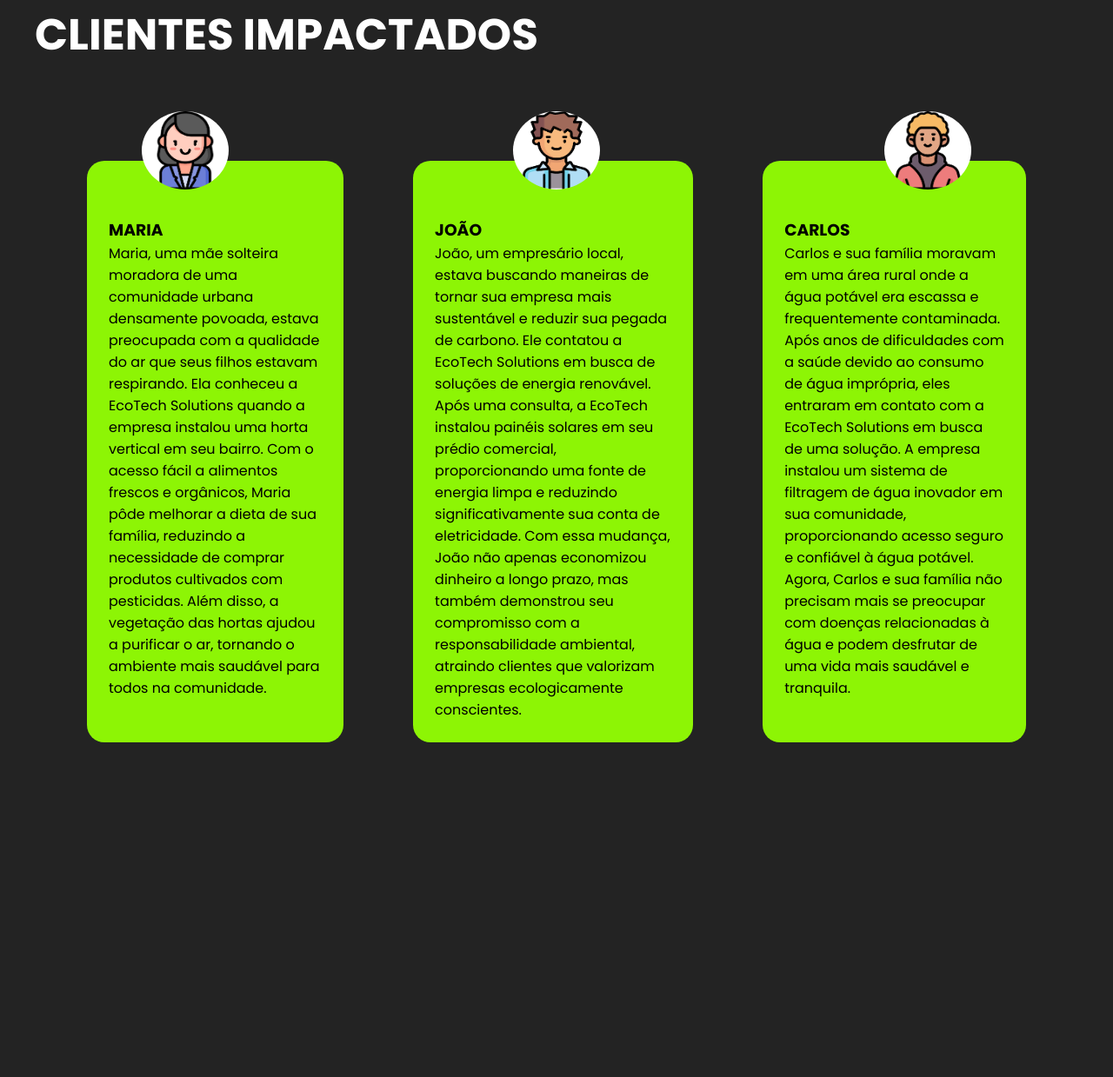
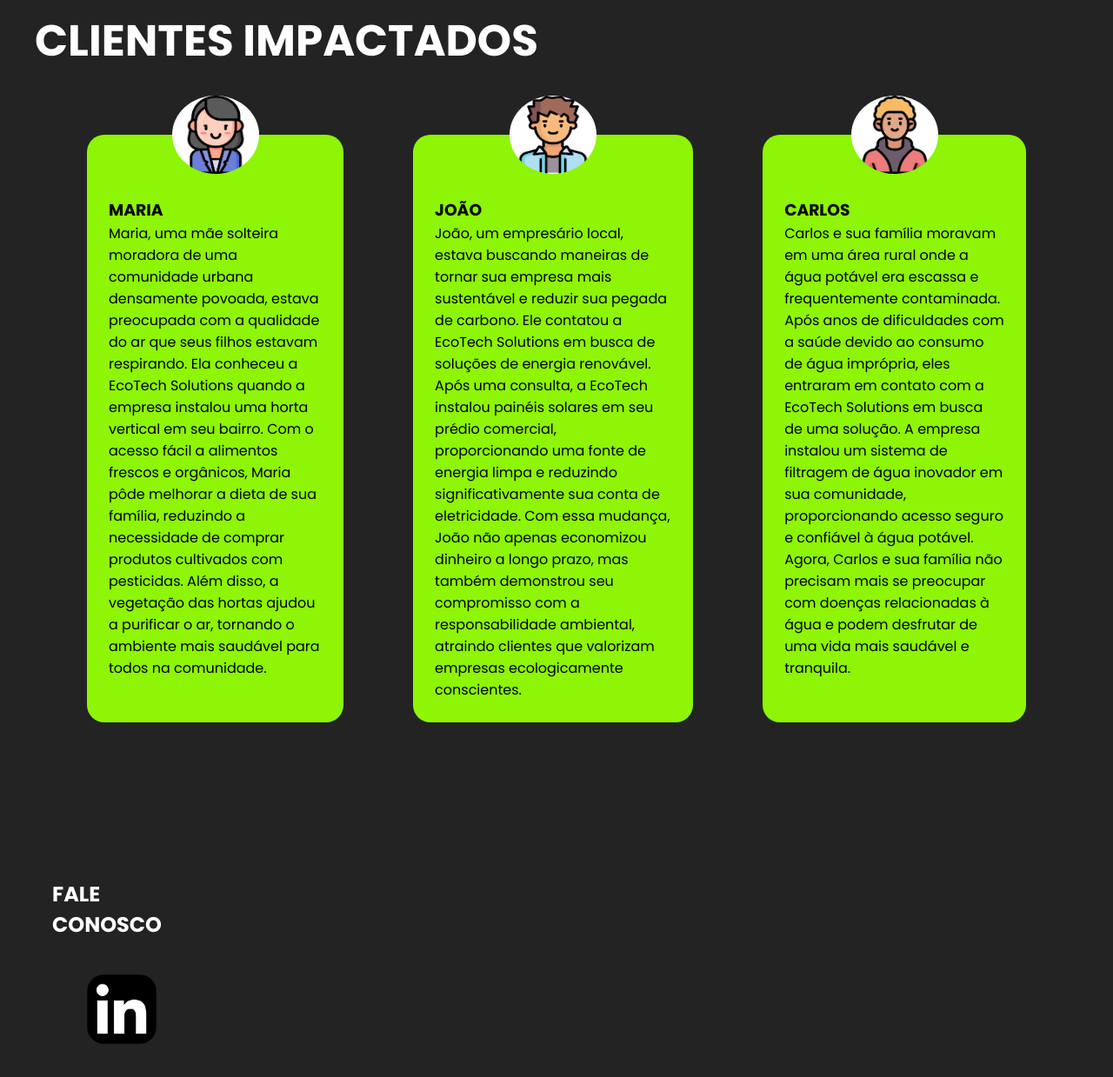
Before and after one commit to MarleyDEVV/miss-oMOMENTO, a plain HTML site: page missaãoMomento/index.html in a window 1280 px wide. Shown: the part 777-2016 px from the top of the page at 87% size. Before the commit the page ends 1731 px from the top, so only its background shows below. Drawn offline with Linux system fonts and the light colour scheme.

Commit message:
atualização

```diff
--- a/missaãoMomento/css/style.css
+++ b/missaãoMomento/css/style.css
@@ -3,6 +3,38 @@
     padding: 0%;
 
 }
+
+@media (max-width: 400px) {
+    header {
+        flex-direction: column;
+        flex-wrap: wrap;
+        min-width: 100%;
+        margin: auto;
+    }
+
+    main {
+       flex-direction: column;
+       margin: auto;
+    }
+    body{
+        margin: auto;
+        display: flex;
+        flex-wrap: wrap;
+
+    }
+
+    .imgcapa{
+        display: none;
+    }
+
+    .clientes{
+        display: flex;
+        flex-direction: column;
+        justify-content: center;
+        margin: auto;
+    }
+}
+
 
 body{
     background-color: rgb(35, 35, 35);
@@ -91,18 +123,22 @@ aside h1{
     border-radius: 20px;
 }
 
-.clientes h3{
-    margin-top: 40px;
+.img {
+   width: fit-content;
+   margin: auto;
+   position: relative;
+   top: -70px;
 }
 
 aside img{
     border-radius: 50%;
-    display: inline;
     position: relative;
-    bottom: -140px;
     width: 100px;
     height: 90px;
-    margin: -60px 50px 0 50px;
+}
+
+.texto h3 {
+    margin-top: -50px;
 }
 
 .icones{
@@ -115,3 +151,15 @@ aside img{
 .icones > div {
     text-align: center; /* Para centralizar horizontalmente */
 }
+
+#Contato{
+    display: block;
+}
+
+#Contato img{
+    height: 80px;
+    width: 80px;
+    margin: 40px;
+    display: flex;
+    flex-direction: column;
+}
--- a/missaãoMomento/index.html
+++ b/missaãoMomento/index.html
@@ -35,7 +35,9 @@
         </div>
         </main>
 
+        <div class="imgcapa">
         <img src="img/Future-city.webp">
+        </div>
 
     </section>
 
@@ -43,40 +45,50 @@
         <aside id="Clientes">
             <h1>CLIENTES IMPACTADOS</h1>
 
-        <div class="icones">
-            <div class="img1">
+            <div class="container clientes">
+                <div class="box1">
+                    <div class="img">
                         <img src="img/iconeF2.png">
                     </div>
-
-            <div class="img2">
-                <img src="img/iconeM1.png">
-            </div>
-
-            <div class="img3">
-                <img src="img/iconeM3.png">
+                    <div class="texto">
+                        <h3>MARIA</h3>
+                        <p>Maria, uma mãe solteira moradora de uma comunidade urbana densamente povoada, estava preocupada com a qualidade do ar que seus filhos estavam respirando. Ela conheceu a EcoTech Solutions quando a empresa instalou uma horta vertical em seu bairro. Com o acesso fácil a alimentos frescos e orgânicos, Maria pôde melhorar a dieta de sua família, reduzindo a necessidade de comprar produtos cultivados com pesticidas. Além disso, a vegetação das hortas ajudou a purificar o ar, tornando o ambiente mais saudável para todos na comunidade.</p>
                     </div>
                 </div>
 
-        <div class="container clientes">
-           <div class="box1">
-                <h3>MARIA</h3>
-                <p>Maria, uma mãe solteira moradora de uma comunidade urbana densamente povoada, estava preocupada com a qualidade do ar que seus filhos estavam respirando. Ela conheceu a EcoTech Solutions quando a empresa instalou uma horta vertical em seu bairro. Com o acesso fácil a alimentos frescos e orgânicos, Maria pôde melhorar a dieta de sua família, reduzindo a necessidade de comprar produtos cultivados com pesticidas. Além disso, a vegetação das hortas ajudou a purificar o ar, tornando o ambiente mais saudável para todos na comunidade.</p>
+               <div class="box2">
+                    <div class="img">
+                        <img src="img/iconeM1.png">
                     </div>
-
-           <div class="box2">
+                    <div class="texto">
                         <h3>JOÃO</h3>
                         <p>João, um empresário local, estava buscando maneiras de tornar sua empresa mais sustentável e reduzir sua pegada de carbono. Ele contatou a EcoTech Solutions em busca de soluções de energia renovável. Após uma consulta, a EcoTech instalou painéis solares em seu prédio comercial, proporcionando uma fonte de energia limpa e reduzindo significativamente sua conta de eletricidade. Com essa mudança, João não apenas economizou dinheiro a longo prazo, mas também demonstrou seu compromisso com a responsabilidade ambiental, atraindo clientes que valorizam empresas ecologicamente conscientes.</p>
                     </div>
+                </div>
 
                <div class="box3">
+                    <div class="img">
+                        <img src="img/iconeM3.png">
+                    </div>
+                    <div class="texto">
                         <h3>CARLOS</h3>
                         <p>Carlos e sua família moravam em uma área rural onde a água potável era escassa e frequentemente contaminada. Após anos de dificuldades com a saúde devido ao consumo de água imprópria, eles entraram em contato com a EcoTech Solutions em busca de uma solução. A empresa instalou um sistema de filtragem de água inovador em sua comunidade, proporcionando acesso seguro e confiável à água potável. Agora, Carlos e sua família não precisam mais se preocupar com doenças relacionadas à água e podem desfrutar de uma vida mais saudável e tranquila.</p>
                     </div>
+                </div>
+            </div>
+    </aside>
+
+    <section id="Contato">
+        <div class="dados">
+            <h2>FALE</h2>
+            <span><h2>CONOSCO</h2></span>
+        </div>
+
+        <a href="www.linkedin.com/in/marley-ferreira0160"><img src="img/linkedin.png" alt=""></a>
 
 
+    </section>
 
-        </div>
-    </aside>
 
 
 
```
Also changed, not shown: missaãoMomento/img/linkedin.png (added), missaãoMomento/img/undraw_Projections_re_ulc6.png (added). Lines whose indentation alone changed are shown as unchanged.
